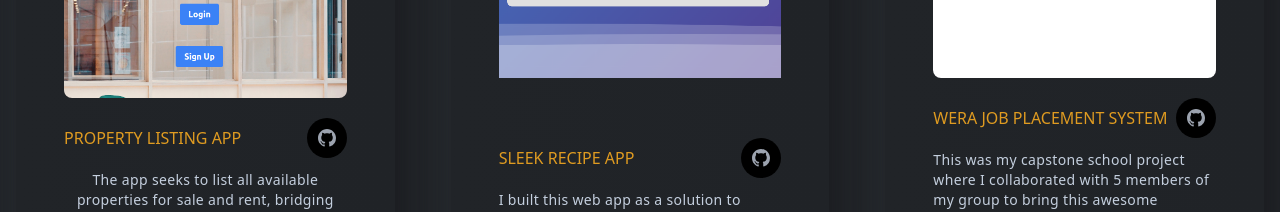
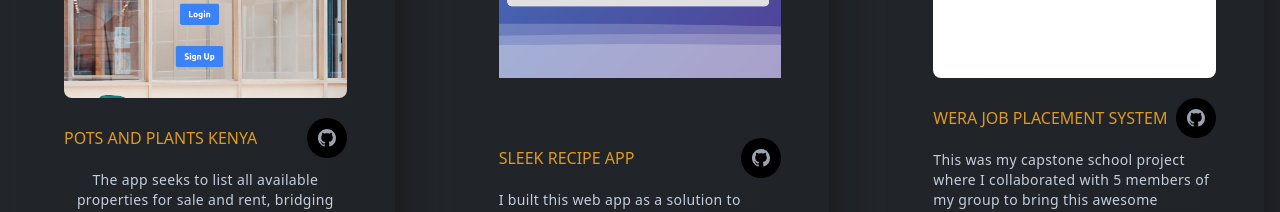
Before and after one commit to alvinmithamo/portifolio-revamp, a React (Create React App) app: page / in a window 1280 px wide. Shown: the part 1940-2152 px from the top of the page. Built offline with nearby package versions, Linux system fonts and the light colour scheme.

Commit message:
added new project

```diff
--- a/src/components/projects/Projects.js
+++ b/src/components/projects/Projects.js
@@ -20,7 +20,7 @@ const Projects = () => {
       <div className="grid grid-cols-1 md:grid-cols-2 xl:grid-cols-3 gap-6 xl:gap-14">
         <button link= "https://sleek-real-estate-react.vercel.app/"target="blank">
         <ProjectsCard
-          title="PROPERTY LISTING APP"
+          title="POTS AND PLANTS KENYA"
           des=" The app seeks to list all available properties for sale and rent, bridging the gap between the tenants and landlords. I was built using React and Ruby on Rails "
           src={projectFour}
 
```
